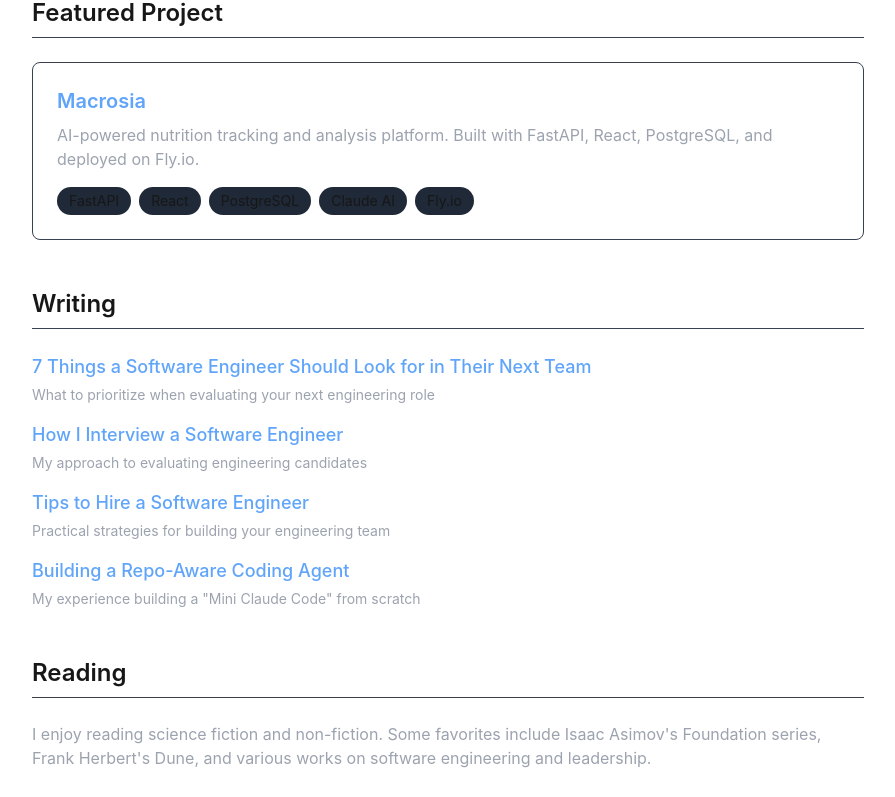
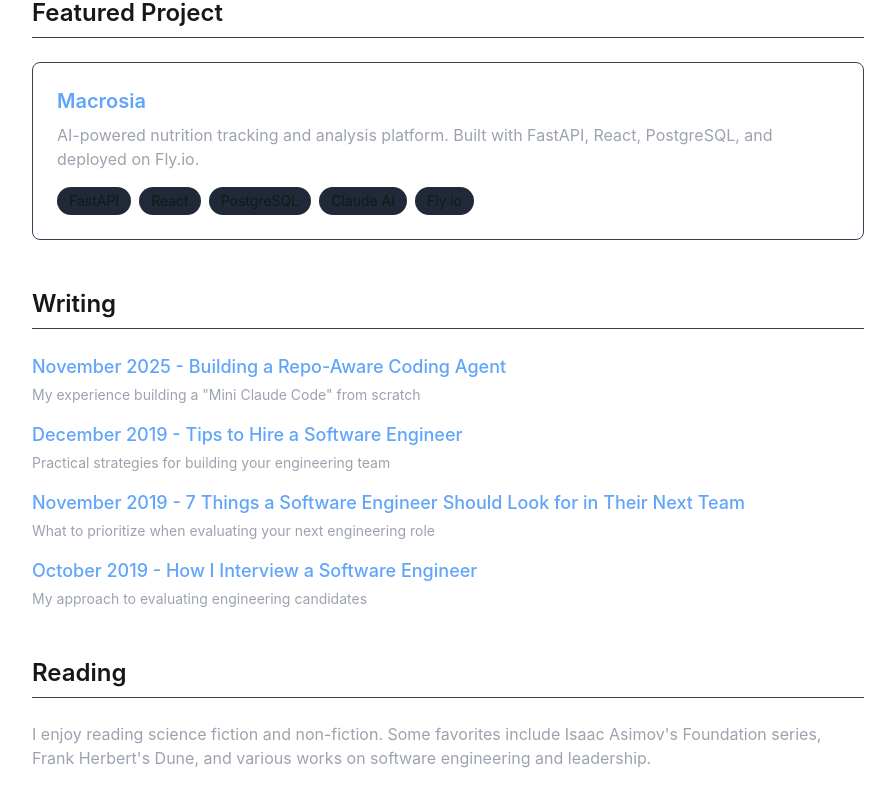
Before and after one commit to stangeorge/stangeorge.github.io, a Next.js app: page / in a window 1280 px wide. Shown: the part 444-1241 px from the top of the page, without its empty margins (192-1087 px from the left). Built offline with nearby package versions, Linux system fonts and the light colour scheme.

Commit message:
Add date prefixes to blog posts and sort by latest first

```diff
--- a/app/page.tsx
+++ b/app/page.tsx
@@ -74,11 +74,33 @@ export default function Home() {
         </h2>
         <div className="space-y-4">
           <Link
+            href="/articles/building-a-repo-aware-coding-agent"
+            className="block group"
+          >
+            <h3 className="text-lg font-medium text-blue-600 dark:text-blue-400 group-hover:underline">
+              November 2025 - Building a Repo-Aware Coding Agent
+            </h3>
+            <p className="text-gray-600 dark:text-gray-400 text-sm mt-1">
+              My experience building a &quot;Mini Claude Code&quot; from scratch
+            </p>
+          </Link>
+          <Link
+            href="/articles/tips-to-hire-a-software-engineer"
+            className="block group"
+          >
+            <h3 className="text-lg font-medium text-blue-600 dark:text-blue-400 group-hover:underline">
+              December 2019 - Tips to Hire a Software Engineer
+            </h3>
+            <p className="text-gray-600 dark:text-gray-400 text-sm mt-1">
+              Practical strategies for building your engineering team
+            </p>
+          </Link>
+          <Link
             href="/articles/7-things-a-software-engineer-should-look-for-in-their-next-team"
             className="block group"
           >
             <h3 className="text-lg font-medium text-blue-600 dark:text-blue-400 group-hover:underline">
-              7 Things a Software Engineer Should Look for in Their Next Team
+              November 2019 - 7 Things a Software Engineer Should Look for in Their Next Team
             </h3>
             <p className="text-gray-600 dark:text-gray-400 text-sm mt-1">
               What to prioritize when evaluating your next engineering role
@@ -89,32 +111,10 @@ export default function Home() {
             className="block group"
           >
             <h3 className="text-lg font-medium text-blue-600 dark:text-blue-400 group-hover:underline">
-              How I Interview a Software Engineer
+              October 2019 - How I Interview a Software Engineer
             </h3>
             <p className="text-gray-600 dark:text-gray-400 text-sm mt-1">
               My approach to evaluating engineering candidates
-            </p>
-          </Link>
-          <Link
-            href="/articles/tips-to-hire-a-software-engineer"
-            className="block group"
-          >
-            <h3 className="text-lg font-medium text-blue-600 dark:text-blue-400 group-hover:underline">
-              Tips to Hire a Software Engineer
-            </h3>
-            <p className="text-gray-600 dark:text-gray-400 text-sm mt-1">
-              Practical strategies for building your engineering team
-            </p>
-          </Link>
-          <Link
-            href="/articles/building-a-repo-aware-coding-agent"
-            className="block group"
-          >
-            <h3 className="text-lg font-medium text-blue-600 dark:text-blue-400 group-hover:underline">
-              Building a Repo-Aware Coding Agent
-            </h3>
-            <p className="text-gray-600 dark:text-gray-400 text-sm mt-1">
-              My experience building a &quot;Mini Claude Code&quot; from scratch
             </p>
           </Link>
         </div>
```
